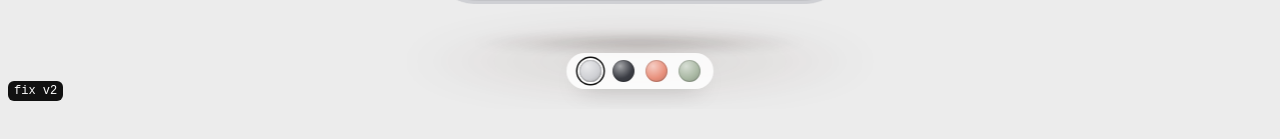
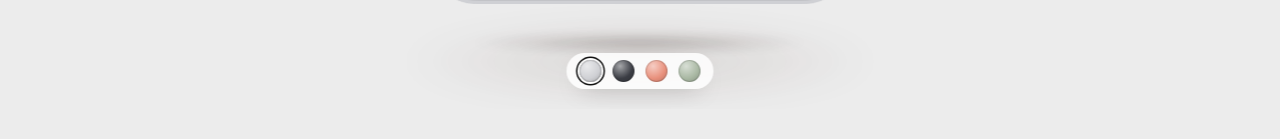
Before and after one commit to arpiitaaa/arpiitaaa.github.io, a plain HTML site: page index.html in a window 1280 px wide. Shown: the part 691-830 px from the top of the page. Drawn offline with nearby package versions, Linux system fonts and the light colour scheme.

Commit message:
Remove temporary test marker from index.html
Removed temporary test marker from index.html.

```diff
--- a/index.html
+++ b/index.html
@@ -992,9 +992,6 @@ addEventListener('resize',fix);
 addEventListener('load',fix);
 setInterval(fix,200);
 fix();
-/* TEMPORARY test marker, delete these 2 lines once it works */
-var t=document.createElement('div');t.textContent='fix v2';
-t.style.cssText='position:fixed;left:8px;bottom:8px;z-index:99;font:12px monospace;background:#111;color:#fff;padding:3px 6px;border-radius:6px';document.body.appendChild(t);
 })();
 </script>
 </body>
```
